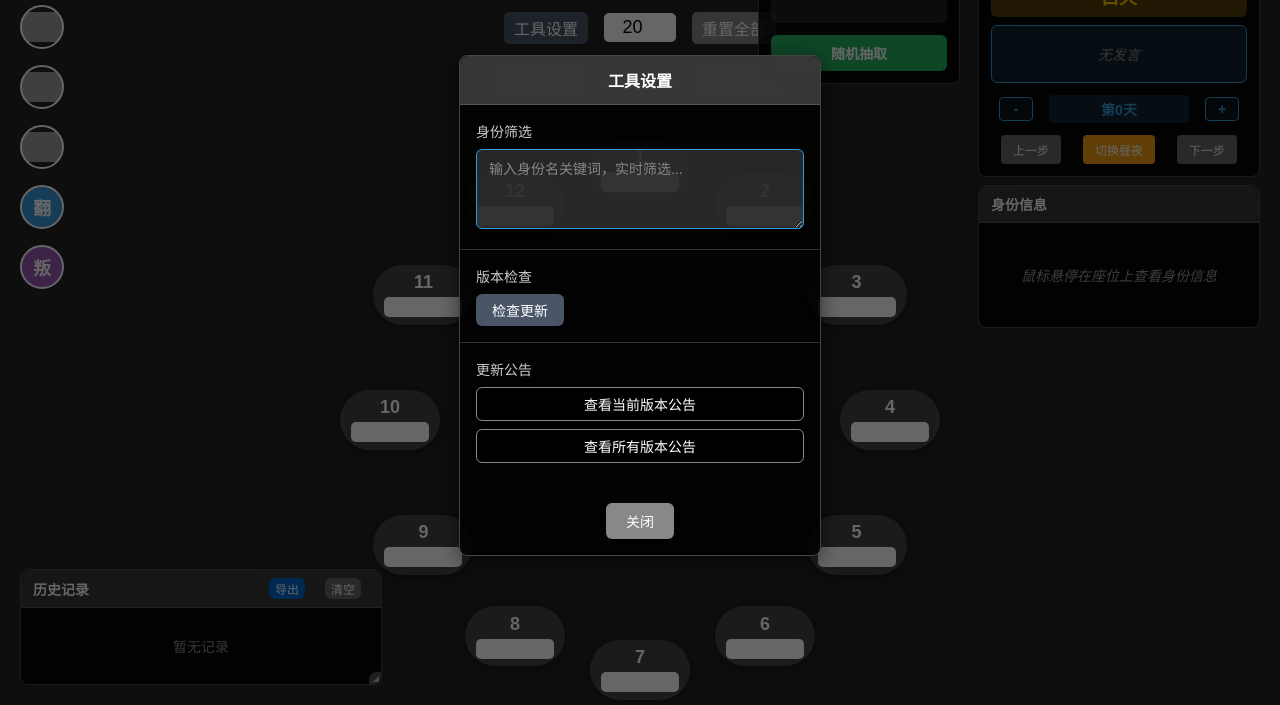
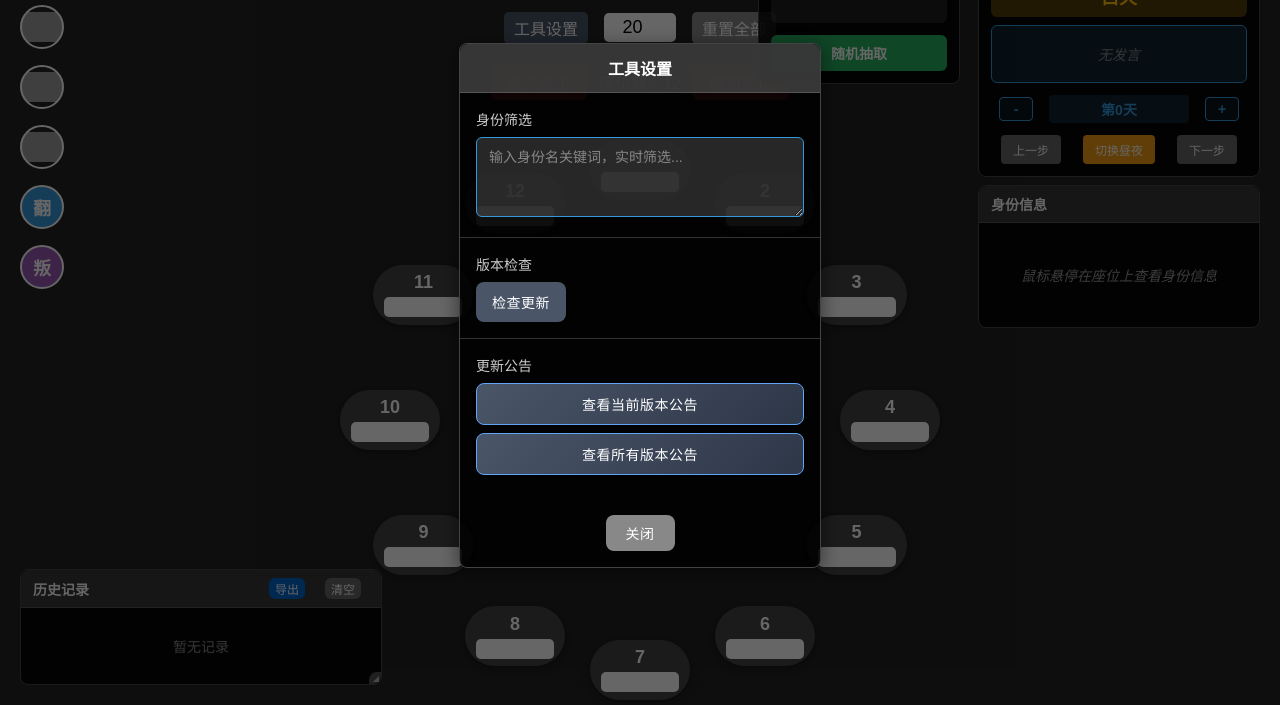
Before and after one commit to Runwill/cyber-Xinshi, a website: page index.html in a window 1280 px wide. Both pictures are taken after a click on the button "工具设置". Shown: the part 95-800 px from the top of the page. Drawn offline with Linux system fonts and the light colour scheme; no server answers; grey boxes are pictures that could not be loaded.

Commit message:
按钮样式

```diff
--- a/css/tools-panel.css
+++ b/css/tools-panel.css
@@ -78,14 +78,16 @@
 }
 
 .tools-btn {
-    padding: 6px 16px;
+    padding: 10px 16px;
     border: none;
-    border-radius: 6px;
+    border-radius: 8px;
     cursor: pointer;
     font-size: 14px;
     font-family: "微软雅黑", Arial, sans-serif;
+    font-weight: 500;
     transition: background-color 0.2s ease;
     margin: 0;
+    letter-spacing: 0.5px;
 }
 
 .tools-btn-success {
@@ -98,19 +100,53 @@
 }
 
 .tools-btn-info {
-    background: rgba(0, 0, 0, 0.3);
+    background: linear-gradient(135deg, #4a5568 0%, #2d3748 100%);
     color: #fff;
-    border: 1px solid #888;
+    border: 1px solid #60a5fa;
     margin-bottom: 8px;
     display: block;
     width: 100%;
-    transition: all 0.2s ease;
+    transition: all 0.3s ease;
+    box-shadow: 0 2px 4px rgba(0, 0, 0, 0.2);
+    position: relative;
+    overflow: hidden;
+    text-align: center;
 }
 
 .tools-btn-info:hover {
-    background: rgba(255, 255, 255, 0.1);
-    border-color: #aaa;
+    background: linear-gradient(135deg, #3498db 0%, #2980b9 100%);
+    border-color: #74c0fc;
     color: #fff;
+    transform: translateY(-1px);
+    box-shadow: 0 4px 8px rgba(52, 152, 219, 0.3);
+}
+
+.tools-btn-info:active {
+    transform: translateY(0);
+    box-shadow: 0 2px 4px rgba(0, 0, 0, 0.2);
+}
+
+/* 按钮点击后的涟漪效果 */
+.tools-btn-info::after {
+    content: "";
+    position: absolute;
+    top: 50%;
+    left: 50%;
+    width: 0;
+    height: 0;
+    border-radius: 50%;
+    background: rgba(255, 255, 255, 0.3);
+    transform: translate(-50%, -50%);
+    transition: width 0.6s, height 0.6s, opacity 0.6s;
+    opacity: 0;
+    pointer-events: none;
+}
+
+.tools-btn-info:active::after {
+    width: 300px;
+    height: 300px;
+    opacity: 1;
+    transition: 0s;
 }
 
 .tools-btn-danger {
--- a/index.html
+++ b/index.html
@@ -124,8 +124,8 @@
             <!-- 更新公告区域 -->
             <div class="tools-section">
                 <div class="tools-section-title">更新公告</div>
-                <button onclick="changelogManager.showChangelogDialog()" class="tools-btn tools-btn-info">查看当前版本公告</button>
-                <button onclick="changelogManager.showAllChangelogs()" class="tools-btn tools-btn-info">查看所有版本公告</button>
+                <button onclick="changelogManager.showChangelogDialog()" class="tools-btn tools-btn-info tools-btn-current">查看当前版本公告</button>
+                <button onclick="changelogManager.showAllChangelogs()" class="tools-btn tools-btn-info tools-btn-all">查看所有版本公告</button>
             </div>
 
             <!-- 关闭按钮 -->
```
